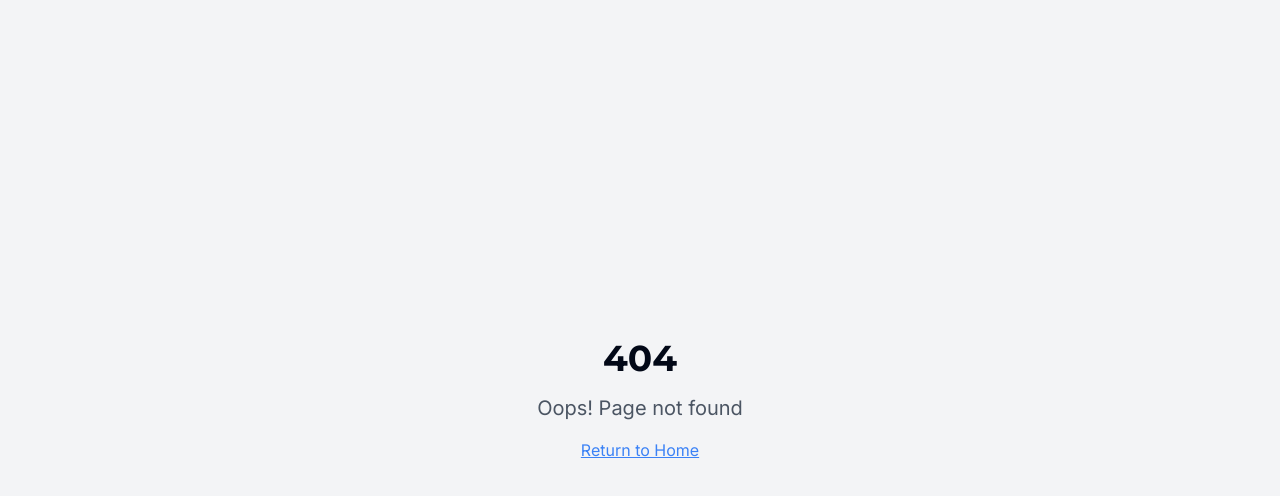
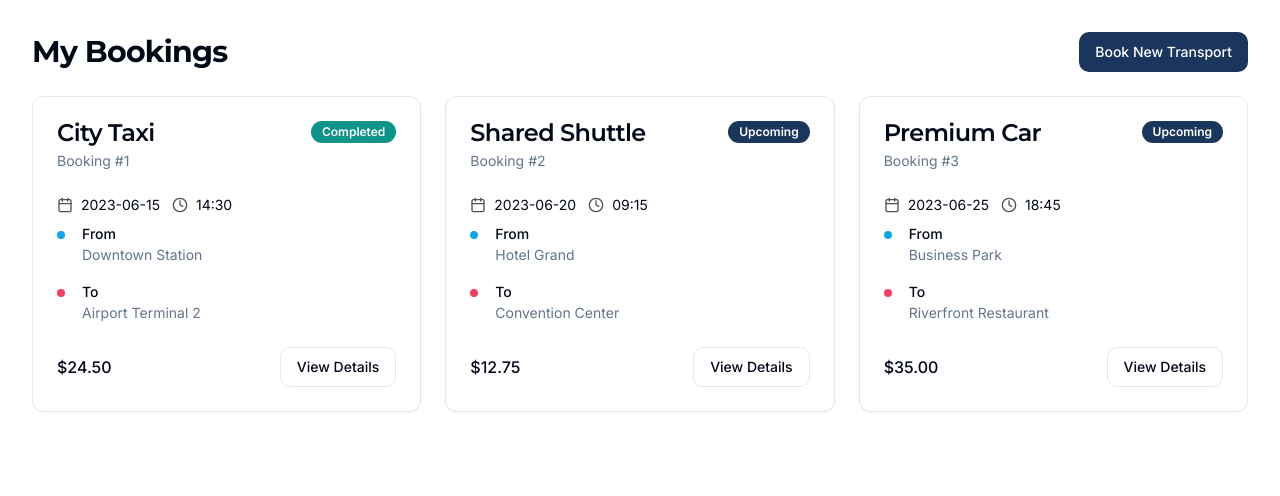
Before and after one commit to AngeNicole/citylift-journey-connect, a React (Vite) app: page /bookings in a window 1280 px wide. Before the commit this address had no page. Shown: the top 496 px of the page. Built offline with nearby package versions, Linux system fonts and the light colour scheme.

Commit message:
Fix missing bookings route
Adds a route for the "My Bookings" page.

```diff
--- a/src/App.tsx
+++ b/src/App.tsx
@@ -9,6 +9,7 @@ import NotFound from "./pages/NotFound";
 import SignIn from "./pages/auth/SignIn";
 import SignUp from "./pages/auth/SignUp";
 import FindTransport from "./pages/FindTransport";
+import Bookings from "./pages/Bookings";
 
 const queryClient = new QueryClient();
 
@@ -23,6 +24,7 @@ const App = () => (
           <Route path="/sign-in" element={<SignIn />} />
           <Route path="/sign-up" element={<SignUp />} />
           <Route path="/find" element={<FindTransport />} />
+          <Route path="/bookings" element={<Bookings />} />
           {/* ADD ALL CUSTOM ROUTES ABOVE THE CATCH-ALL "*" ROUTE */}
           <Route path="*" element={<NotFound />} />
         </Routes>
--- /dev/null
+++ b/src/pages/Bookings.tsx
@@ -0,0 +1,97 @@
+
+import React from 'react';
+import { Calendar, Clock } from 'lucide-react';
+import { Card, CardContent, CardDescription, CardFooter, CardHeader, CardTitle } from "@/components/ui/card";
+import { Button } from "@/components/ui/button";
+import { Badge } from "@/components/ui/badge";
+
+// Sample booking data (would normally come from an API)
+const bookings = [
+  {
+    id: 1,
+    service: "City Taxi",
+    date: "2023-06-15",
+    time: "14:30",
+    from: "Downtown Station",
+    to: "Airport Terminal 2",
+    status: "completed",
+    price: "$24.50"
+  },
+  {
+    id: 2,
+    service: "Shared Shuttle",
+    date: "2023-06-20",
+    time: "09:15",
+    from: "Hotel Grand",
+    to: "Convention Center",
+    status: "upcoming",
+    price: "$12.75"
+  },
+  {
+    id: 3,
+    service: "Premium Car",
+    date: "2023-06-25",
+    time: "18:45",
+    from: "Business Park",
+    to: "Riverfront Restaurant",
+    status: "upcoming",
+    price: "$35.00"
+  }
+];
+
+const Bookings = () => {
+  return (
+    <div className="container py-8">
+      <div className="flex items-center justify-between mb-6">
+        <h1 className="text-3xl font-bold tracking-tight">My Bookings</h1>
+        <Button>Book New Transport</Button>
+      </div>
+
+      <div className="grid gap-6 md:grid-cols-2 lg:grid-cols-3">
+        {bookings.map((booking) => (
+          <Card key={booking.id}>
+            <CardHeader>
+              <div className="flex justify-between items-start">
+                <CardTitle>{booking.service}</CardTitle>
+                <Badge variant={booking.status === "completed" ? "secondary" : "default"}>
+                  {booking.status === "completed" ? "Completed" : "Upcoming"}
+                </Badge>
+              </div>
+              <CardDescription>Booking #{booking.id}</CardDescription>
+            </CardHeader>
+            <CardContent>
+              <div className="space-y-3">
+                <div className="flex items-center text-sm">
+                  <Calendar className="mr-2 h-4 w-4 opacity-70" />
+                  <span>{booking.date}</span>
+                  <Clock className="ml-3 mr-2 h-4 w-4 opacity-70" />
+                  <span>{booking.time}</span>
+                </div>
+                <div className="grid grid-cols-[25px_1fr] items-start pb-2 last:mb-0 last:pb-0">
+                  <span className="flex h-2 w-2 translate-y-1 rounded-full bg-sky-500" />
+                  <div className="space-y-1">
+                    <p className="text-sm font-medium leading-none">From</p>
+                    <p className="text-sm text-muted-foreground">{booking.from}</p>
+                  </div>
+                </div>
+                <div className="grid grid-cols-[25px_1fr] items-start pb-2 last:mb-0 last:pb-0">
+                  <span className="flex h-2 w-2 translate-y-1 rounded-full bg-rose-500" />
+                  <div className="space-y-1">
+                    <p className="text-sm font-medium leading-none">To</p>
+                    <p className="text-sm text-muted-foreground">{booking.to}</p>
+                  </div>
+                </div>
+              </div>
+            </CardContent>
+            <CardFooter className="flex justify-between">
+              <div className="font-medium">{booking.price}</div>
+              <Button variant="outline">View Details</Button>
+            </CardFooter>
+          </Card>
+        ))}
+      </div>
+    </div>
+  );
+};
+
+export default Bookings;
```
